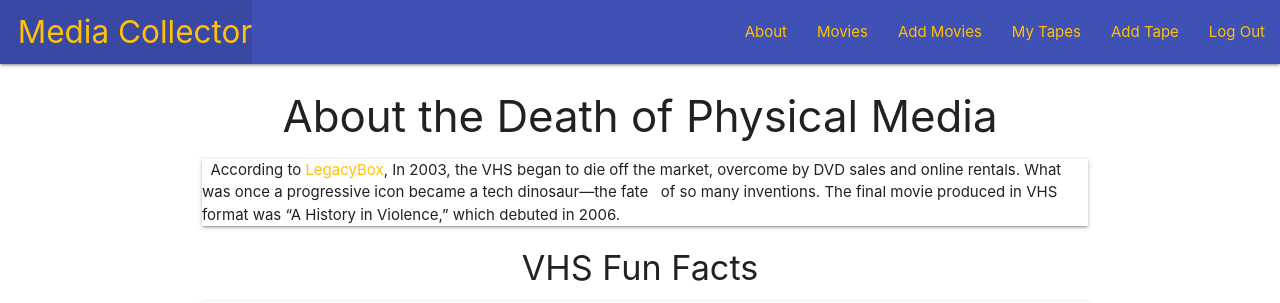
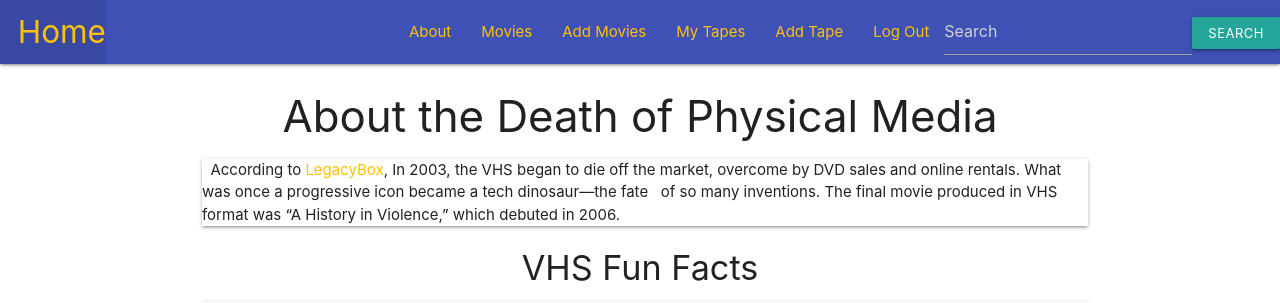
Before and after one commit to Sandyfromnyc/lets-get-physical-media, a Django app: page /about/ in a window 1280 px wide. Shown: the top 303 px of the page. Run offline with Django 4.2, Linux system fonts and the light colour scheme; the visitor is signed in with stand-in values (Sample User, id 1).

Commit message:
adding a search function

```diff
--- a/main_app/templates/base.html
+++ b/main_app/templates/base.html
@@ -14,11 +14,11 @@
 <body>
     <header class="navbar-fixed">
         <nav>
-            <div class="nav-wrapper  indigo">
+            <div class="nav-wrapper indigo">
                 <ul>
-                    <li><a href="{% url 'home' %}" class="left brand-logo amber-text accent-3">&nbsp;&nbsp;Media Collector</a></li>
+                    <li><a href="{% url 'home' %}" class="left brand-logo amber-text accent-3">&nbsp;&nbsp;Home</a></li>
                 </ul>
-                <ul class="right">
+                <ul class="right side-nave">
                     <li><a href="{% url 'about' %}" class="amber-text accent-3">About</a></li>
                     <!-- other links go here  -->
                     {% if user.is_authenticated %}
@@ -27,11 +27,19 @@
                         <li><a href="{% url 'index' %}" class="amber-text accent-3">My Tapes</a></li>
                         <li><a href="{% url 'tapes_create' %}" class="amber-text accent-3">Add Tape</a></li>
                         <li><a href="{% url 'logout' %}" class="amber-text accent-3">Log Out</a></li>
+                        <li>
+                            <form action="{% url 'search_media' %}" method="POST">
+                                {% csrf_token %}
+                                <input type="search" placeholder="Search" name="searched">
+                             </li>
+                             <li>
+                                <button class="btn-small">Search</button>
+                            </form>
+                        </li>
                     {% else %}
                         <li><a href="{% url 'signup' %}" class="amber-text accent-3">Sign Up</a></li>
                         <li><a href="{% url 'login' %}" class="amber-text accent-3">Log In</a></li>
                     {% endif %}
-
                 </ul>
             </div>
         </nav>
--- a/main_app/urls.py
+++ b/main_app/urls.py
@@ -17,4 +17,5 @@ urlpatterns = [
     path('movies/<int:pk>/', views.MovieDetail.as_view(), name="movies_detail"),
     path('movies/<int:pk>/update', views.MovieUpdate.as_view(), name="movies_update"),
     path('movies/<int:pk>/delete', views.MovieDelete.as_view(), name="movies_delete"),
+    path('search_media/', views.search_media, name='search_media'),
 ]
--- a/main_app/views.py
+++ b/main_app/views.py
@@ -107,3 +107,8 @@ def assoc_movie(request, tape_id, movie_id):
 def unassoc_movie(request, tape_id, movie_id):
   Tape.objects.get(id=tape_id).movies.remove(movie_id)
   return redirect('detail', tape_id=tape_id)
+
+
+@login_required
+def search_media(request):
+  pass
```
